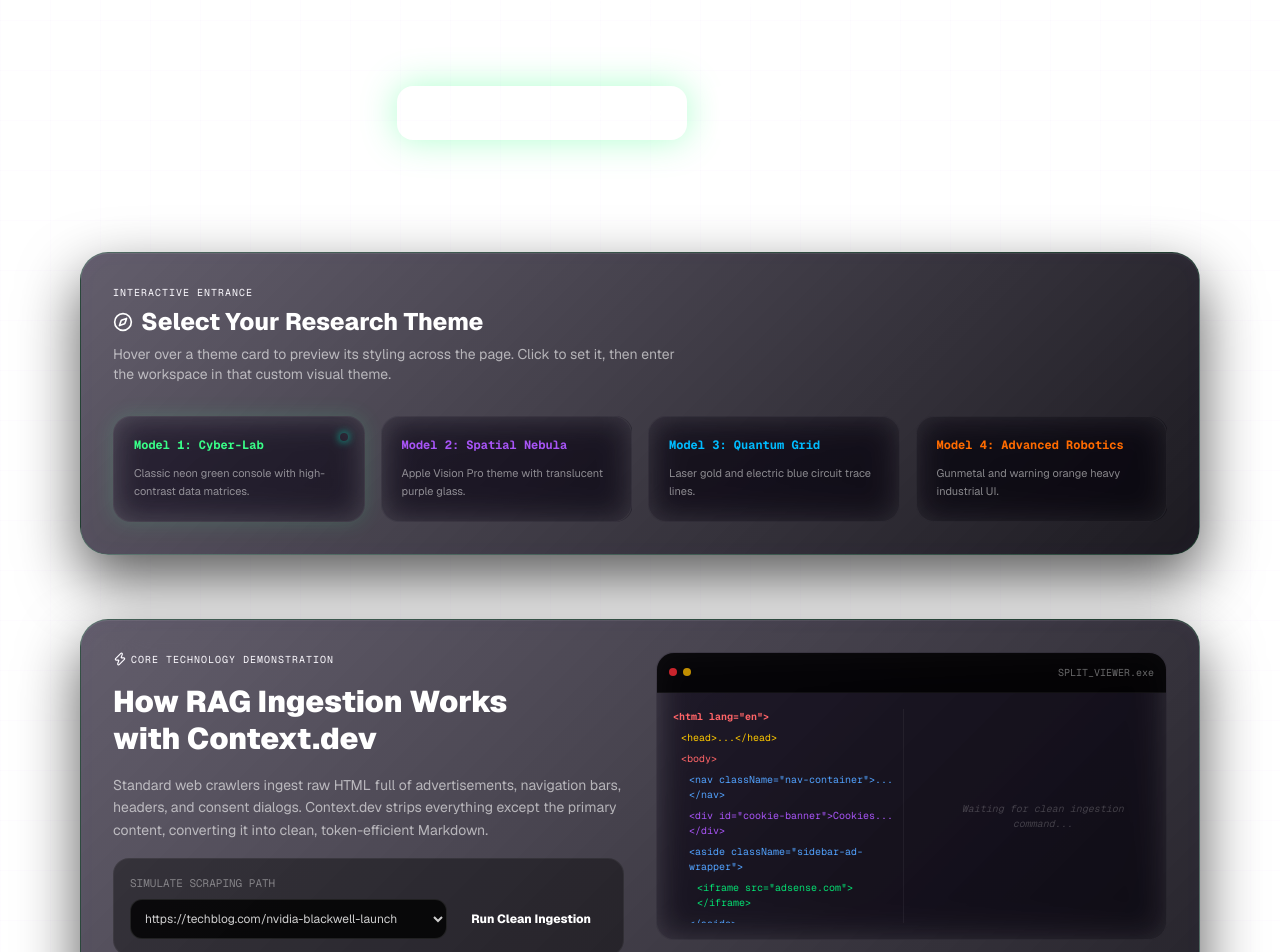
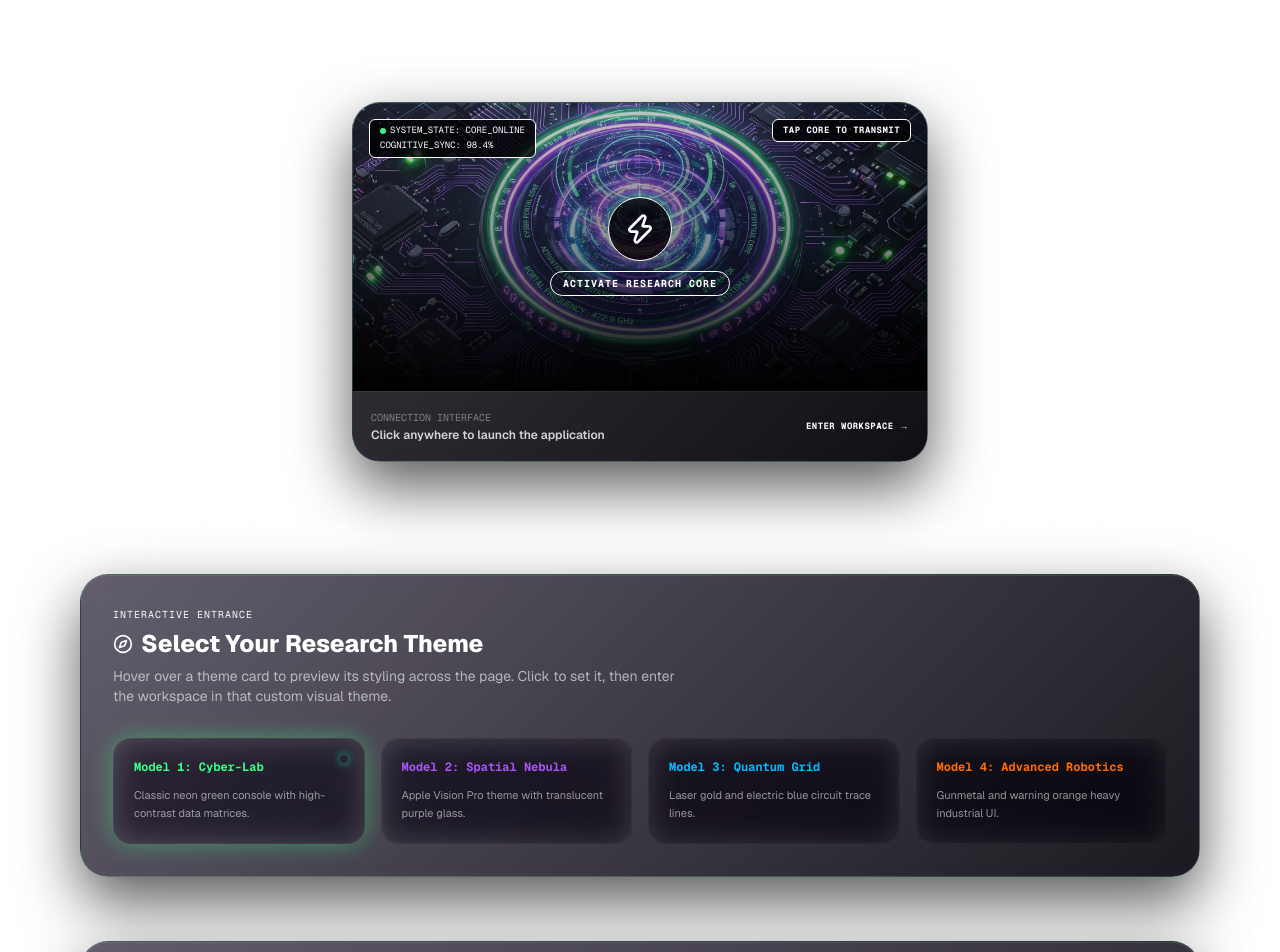
Before and after one commit to Vutukuribanurohit02/context-research-dashboard, a Next.js app: page / in a window 1280 px wide. Shown: the part 380-1332 px from the top of the page. Built offline with nearby package versions, Linux system fonts and the light colour scheme.

Commit message:
UI: Add interactive motherboard portal entrance and high-contrast control styling

```diff
--- a/src/app/globals.css
+++ b/src/app/globals.css
@@ -72,6 +72,7 @@
   --animate-float-delayed: float-delayed 15s infinite ease-in-out;
   --animate-pulse-glow: pulse-glow 2.5s infinite ease-in-out;
   --animate-grid-fade: grid-fade 2s ease-out forwards;
+  --animate-scanner: scanner 4s infinite ease-in-out;
 }
 
 @keyframes float-slow {
@@ -110,6 +111,11 @@
 @keyframes grid-fade {
   from { opacity: 0; }
   to { opacity: 1; }
+}
+
+@keyframes scanner {
+  0%, 100% { transform: translateY(0); opacity: 0.3; }
+  50% { transform: translateY(320px); opacity: 1; }
 }
 
 /* Base modifications */
--- a/src/components/LandingPage.tsx
+++ b/src/components/LandingPage.tsx
@@ -121,26 +121,70 @@
           An advanced web crawler that strips headers, cookies, and ads to deliver clean, structured Markdown, live screenshots, and AI synthesis. Powered securely by Context.dev.
         </motion.p>
 
+        {/* Interactive Motherboard Entrance Portal */}
         <motion.div
-          initial={{ opacity: 0, y: 10 }}
-          animate={{ opacity: 1, y: 0 }}
-          transition={{ duration: 0.6, delay: 0.3 }}
-          className="flex flex-col sm:flex-row gap-4 mt-4"
+          initial={{ opacity: 0, scale: 0.96 }}
+          animate={{ opacity: 1, scale: 1 }}
+          transition={{ duration: 0.8, delay: 0.4 }}
+          onClick={onEnterWorkspace}
+          className="mt-8 max-w-xl w-full glass-panel overflow-hidden border border-cyber-purple/30 hover:border-cyber-purple/60 bg-black/40 hover:bg-black/50 shadow-[0_20px_50px_rgba(0,0,0,0.7)] hover:shadow-[0_0_40px_var(--theme-primary-dim)] cursor-pointer group transition-all duration-500 rounded-3xl relative select-none"
         >
-          <button
-            type="button"
-            onClick={onEnterWorkspace}
-            className="px-8 py-4 bg-gradient-to-r from-cyber-purple to-cyber-pink hover:from-[#c084fc] hover:to-[#f472b6] text-white font-extrabold text-sm rounded-2xl transition-all cursor-pointer flex items-center gap-2 shadow-[0_0_35px_var(--theme-primary-glow)] hover:shadow-[0_0_50px_var(--theme-primary-glow)]"
-          >
-            Launch Research Workspace
-            <ArrowRight className="w-4 h-4" />
-          </button>
-          <a
-            href="#themes"
-            className="px-8 py-4 bg-white/2 hover:bg-white/5 border border-white/5 hover:border-cyber-purple/20 rounded-2xl text-white/80 hover:text-white transition-all text-sm font-semibold flex items-center justify-center"
-          >
-            Configure Theme
-          </a>
+          {/* Holographic scanner sweep overlay */}
+          <div className="absolute top-0 left-0 right-0 h-[2px] bg-gradient-to-r from-transparent via-cyber-pink to-transparent animate-scanner opacity-85 z-20 pointer-events-none" />
+
+          {/* Electronic Motherboard Background Image */}
+          <div className="relative h-64 sm:h-72 w-full overflow-hidden">
+            <img
+              src="/cyber_portal_core.png"
+              alt="Holographic Motherboard Portal Core"
+              className="w-full h-full object-cover opacity-70 group-hover:opacity-90 group-hover:scale-105 transition-all duration-700 filter saturate-100"
+            />
+
+            {/* Dark gradient vignette overlay */}
+            <div className="absolute inset-0 bg-gradient-to-t from-black via-black/30 to-transparent z-10" />
+
+            {/* Glowing component status indicators */}
+            <div className="absolute top-1/4 left-1/3 w-3 h-3 rounded-full bg-cyber-purple animate-ping opacity-60 z-20 pointer-events-none" />
+            <div className="absolute bottom-1/3 right-1/4 w-2 h-2 rounded-full bg-cyber-pink animate-ping opacity-50 z-20 pointer-events-none" style={{ animationDelay: "0.5s" }} />
+
+            {/* Electronic specifications HUD elements overlay */}
+            <div className="absolute top-4 left-4 font-mono text-[9px] text-cyber-purple/90 z-20 bg-black/80 px-2.5 py-1 rounded-md border border-cyber-purple/30 flex flex-col items-start gap-0.5">
+              <span className="flex items-center gap-1">
+                <span className="w-1.5 h-1.5 rounded-full bg-[#39ff88] animate-pulse" />
+                SYSTEM_STATE: CORE_ONLINE
+              </span>
+              <span>COGNITIVE_SYNC: 98.4%</span>
+            </div>
+
+            <div className="absolute top-4 right-4 font-mono text-[9px] text-cyber-pink/90 z-20 bg-black/80 px-2.5 py-1 rounded-md border border-cyber-pink/30 font-bold uppercase tracking-wider">
+              TAP CORE TO TRANSMIT
+            </div>
+
+            {/* Centered Glowing Portal Button */}
+            <div className="absolute inset-0 flex items-center justify-center z-20">
+              <div className="flex flex-col items-center gap-2.5">
+                <div className="w-16 h-16 rounded-full bg-black/80 border border-cyber-purple/60 group-hover:border-cyber-pink flex items-center justify-center shadow-[0_0_20px_var(--theme-primary-glow)] group-hover:shadow-[0_0_35px_var(--theme-accent-glow)] group-hover:scale-110 transition-all duration-500">
+                  <Zap className="w-8 h-8 text-cyber-purple group-hover:text-cyber-pink group-hover:rotate-12 transition-all duration-500" />
+                </div>
+                <span className="px-3 py-1 rounded-full bg-cyber-purple-dim border border-cyber-purple-glow/30 font-mono text-[10px] font-bold text-white tracking-widest uppercase group-hover:bg-cyber-pink-dim group-hover:border-cyber-pink-glow/40 transition-colors">
+                  ACTIVATE RESEARCH CORE
+                </span>
+              </div>
+            </div>
+          </div>
+
+          {/* Card footer description */}
+          <div className="p-4.5 border-t border-white/5 bg-black/40 flex items-center justify-between z-20 relative font-mono text-[10px]">
+            <div className="flex flex-col text-left">
+              <span className="text-white/40">CONNECTION INTERFACE</span>
+              <span className="text-white/80 font-sans text-xs font-semibold mt-0.5 group-hover:text-cyber-purple transition-colors">
+                Click anywhere to launch the application
+              </span>
+            </div>
+            <span className="text-cyber-pink font-bold group-hover:translate-x-1.5 transition-transform flex items-center gap-1 uppercase tracking-wider text-[9px]">
+              Enter Workspace &rarr;
+            </span>
+          </div>
         </motion.div>
       </section>
 
@@ -171,18 +215,18 @@
               onClick={() => setTheme(themeOpt.id as any)}
               className={`p-5 glass-card border transition-all cursor-pointer flex flex-col gap-2 relative overflow-hidden select-none hover:-translate-y-1 ${
                 activeTheme === themeOpt.id
-                  ? "border-cyber-purple bg-cyber-purple/5 shadow-[0_0_20px_var(--theme-primary-dim)]"
-                  : "border-white/5 hover:border-white/20"
+                  ? "border-cyber-purple bg-cyber-purple/15 shadow-[0_0_25px_var(--theme-primary-glow)]"
+                  : "border-cyber-purple/15 bg-black/40 hover:bg-cyber-purple/5 hover:border-cyber-purple/40"
               }`}
             >
               {/* Active glow dot */}
               {activeTheme === themeOpt.id && (
-                <span className="absolute top-4 right-4 w-2 h-2 rounded-full bg-cyber-pink shadow-[0_0_8px_var(--theme-accent)]" />
+                <span className="absolute top-4 right-4 w-2 h-2 rounded-full bg-cyber-pink shadow-[0_0_8px_var(--theme-accent)] animate-pulse" />
               )}
               <h4 className={`text-xs font-bold font-mono ${themeOpt.color}`}>
                 {themeOpt.title}
               </h4>
-              <p className="text-[11px] text-white/50 leading-relaxed font-sans mt-1">
+              <p className="text-[11px] text-white/55 leading-relaxed font-sans mt-1">
                 {themeOpt.desc}
               </p>
             </div>
@@ -207,8 +251,8 @@
             Standard web crawlers ingest raw HTML full of advertisements, navigation bars, headers, and consent dialogs. Context.dev strips everything except the primary content, converting it into clean, token-efficient Markdown.
           </p>
 
-          <div className="flex flex-col gap-2 bg-black/40 p-4 border border-white/5 rounded-2xl">
-            <div className="text-[11px] font-mono text-white/40">SIMULATE SCRAPING PATH</div>
+          <div className="flex flex-col gap-2 bg-black/40 p-4 border border-cyber-purple/20 rounded-2xl">
+            <div className="text-[11px] font-mono text-white/45">SIMULATE SCRAPING PATH</div>
             <div className="flex gap-2">
               <select
                 value={simulatorUrl}
@@ -219,7 +263,7 @@
                   setSimTokenSavings(0);
                 }}
                 disabled={simulatorStatus === "running"}
-                className="flex-1 bg-black/80 border border-white/10 p-2.5 rounded-xl text-xs text-white/80 focus:outline-none focus:border-cyber-purple/40"
+                className="flex-1 bg-black/80 border border-cyber-purple/35 focus:border-cyber-purple p-2.5 rounded-xl text-xs text-white placeholder-white/30 focus:outline-none focus:ring-1 focus:ring-cyber-purple transition-all font-semibold shadow-[0_0_15px_rgba(0,0,0,0.4)]"
               >
                 <option value="https://techblog.com/nvidia-blackwell-launch">https://techblog.com/nvidia-blackwell-launch</option>
                 <option value="https://wikipedia.org/quantum-gate-computing">https://wikipedia.org/quantum-gate-computing</option>
@@ -229,7 +273,7 @@
                 type="button"
                 onClick={handleRunSimulator}
                 disabled={simulatorStatus === "running"}
-                className="px-4 py-2 bg-cyber-purple hover:bg-cyber-purple/80 text-white font-extrabold text-xs rounded-xl transition-all cursor-pointer disabled:opacity-50 disabled:cursor-not-allowed select-none"
+                className="px-4 py-2 bg-cyber-purple hover:bg-cyber-purple/80 text-white font-extrabold text-xs rounded-xl transition-all cursor-pointer disabled:opacity-50 disabled:cursor-not-allowed select-none shadow-[0_0_15px_var(--theme-primary-dim)] hover:shadow-[0_0_20px_var(--theme-primary-glow)]"
               >
                 {simulatorStatus === "running" ? "Stripping..." : "Run Clean Ingestion"}
               </button>
@@ -429,7 +473,7 @@
                 step="10"
                 value={dailyScrapes}
                 onChange={(e) => setDailyScrapes(Number(e.target.value))}
-                className="w-full h-1 bg-white/10 rounded-lg appearance-none cursor-pointer accent-cyber-purple"
+                className="w-full h-1.5 bg-cyber-purple/20 border border-cyber-purple/30 rounded-lg appearance-none cursor-pointer accent-cyber-purple transition-all"
               />
               <div className="flex justify-between text-[10px] text-white/30 font-mono select-none">
                 <span>10</span>
@@ -450,7 +494,7 @@
                 step="50"
                 value={avgHtmlSize}
                 onChange={(e) => setAvgHtmlSize(Number(e.target.value))}
-                className="w-full h-1 bg-white/10 rounded-lg appearance-none cursor-pointer accent-cyber-purple"
+                className="w-full h-1.5 bg-cyber-purple/20 border border-cyber-purple/30 rounded-lg appearance-none cursor-pointer accent-cyber-purple transition-all"
               />
               <div className="flex justify-between text-[10px] text-white/30 font-mono select-none">
                 <span>50 KB</span>
@@ -469,8 +513,8 @@
                     onClick={() => setSelectedModel(key)}
                     className={`p-2.5 border text-center text-xs rounded-xl font-mono transition-all cursor-pointer select-none ${
                       selectedModel === key
-                        ? "border-cyber-purple bg-cyber-purple/10 text-white font-bold"
-                        : "border-white/5 bg-white/2 text-white/50 hover:border-white/15"
+                        ? "border-cyber-purple bg-cyber-purple/15 text-white font-bold shadow-[0_0_10px_var(--theme-primary-dim)]"
+                        : "border-cyber-purple/15 bg-black/40 text-white/60 hover:border-cyber-purple/40 hover:text-white"
                     }`}
                   >
                     <div>{model.name}</div>
@@ -603,7 +647,7 @@
                 key={q.key}
                 type="button"
                 onClick={() => handleAskQA(q.key)}
-                className="w-full text-left p-4 text-xs font-semibold text-white/80 bg-white/2 hover:bg-cyber-purple/5 border border-white/5 hover:border-cyber-purple/15 rounded-2xl transition-all cursor-pointer flex items-center justify-between group"
+                className="w-full text-left p-4 text-xs font-semibold text-white bg-black/40 hover:bg-cyber-purple/10 border border-cyber-purple/25 hover:border-cyber-purple/60 rounded-2xl transition-all cursor-pointer flex items-center justify-between group shadow-[0_0_15px_rgba(0,0,0,0.3)]"
               >
                 <span>{q.label}</span>
                 <ArrowRight className="w-3.5 h-3.5 text-white/30 group-hover:text-cyber-pink group-hover:translate-x-0.5 transition-all" />
@@ -612,7 +656,7 @@
           </div>
 
           {/* Dialog Answer Screen */}
-          <div className="glass-card border border-white/5 p-6 min-h-[160px] flex flex-col justify-center bg-black/30 relative">
+          <div className="glass-card border border-cyber-pink/25 p-6 min-h-[160px] flex flex-col justify-center bg-black/50 shadow-[inset_0_0_20px_var(--theme-accent-dim)] relative rounded-2xl">
             <div className="absolute top-4 right-4 text-[9px] font-mono text-white/20 select-none">
               STATUS: FOUNDER_NODE_CONNECTED
             </div>
@@ -660,12 +704,12 @@
       </section>
 
       {/* 6. BOTTOM CALL-TO-ACTION */}
-      <section className="text-center py-8 flex flex-col items-center gap-4 border-t border-white/5">
+      <section className="text-center py-8 flex flex-col items-center gap-4 border-t border-cyber-purple/25">
         <h3 className="text-xl font-bold text-white">Ready to run deep web queries?</h3>
         <button
           type="button"
           onClick={onEnterWorkspace}
-          className="px-8 py-4 bg-gradient-to-r from-cyber-purple to-cyber-pink hover:from-[#c084fc] hover:to-[#f472b6] text-white font-extrabold text-sm rounded-2xl transition-all cursor-pointer flex items-center gap-2 shadow-[0_0_30px_var(--theme-primary-glow)]"
+          className="px-8 py-4 bg-gradient-to-r from-cyber-purple to-cyber-pink hover:from-[#c084fc] hover:to-[#f472b6] text-white font-extrabold text-sm rounded-2xl transition-all cursor-pointer flex items-center gap-2 shadow-[0_0_35px_var(--theme-primary-glow)] hover:shadow-[0_0_50px_var(--theme-primary-glow)]"
         >
           Initialize Research Workspace
           <ArrowRight className="w-4 h-4" />
--- a/src/components/ResearchWorkspace.tsx
+++ b/src/components/ResearchWorkspace.tsx
@@ -164,7 +164,7 @@
             </div>
 
             {/* Main Search Box */}
-            <div className="mt-4 flex items-center gap-2 bg-black/60 border border-cyber-purple/20 focus-within:border-cyber-purple/50 p-1.5 rounded-2xl transition-all shadow-[0_0_20px_rgba(0,0,0,0.4)]">
+            <div className="mt-4 flex items-center gap-2 bg-black/60 border border-cyber-purple/35 focus-within:border-cyber-purple/70 p-1.5 rounded-2xl transition-all shadow-[0_0_25px_rgba(0,0,0,0.6)]">
               <div className="pl-3 text-white/40 flex-shrink-0">
                 <Search className="w-5 h-5 text-cyber-purple" />
               </div>
@@ -201,7 +201,7 @@
                     }
                   }}
                   disabled={isLoading}
-                  className="px-2.5 py-1 bg-white/2 hover:bg-cyber-purple/5 border border-white/5 hover:border-cyber-purple/20 rounded-lg text-white/60 hover:text-white transition-colors cursor-pointer disabled:opacity-50"
+                  className="px-2.5 py-1 bg-black/40 hover:bg-cyber-purple/10 border border-cyber-purple/20 hover:border-cyber-purple/50 rounded-lg text-white/70 hover:text-white transition-colors cursor-pointer disabled:opacity-50"
                 >
                   {t}
                 </button>
```
Also changed, not shown: src/components/Sidebar.tsx (+22 -18 lines), public/cyber_portal_core.png (added).
